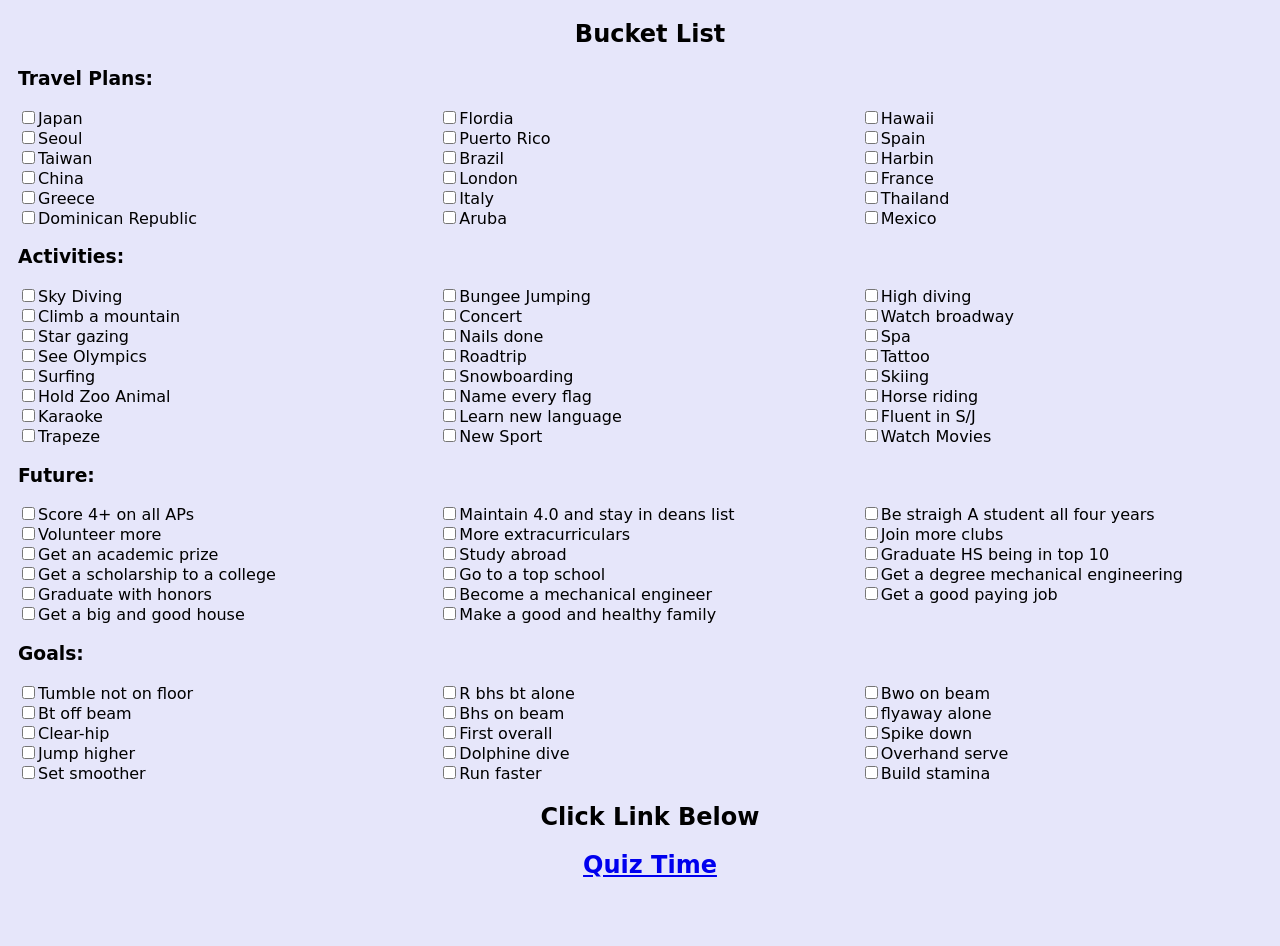
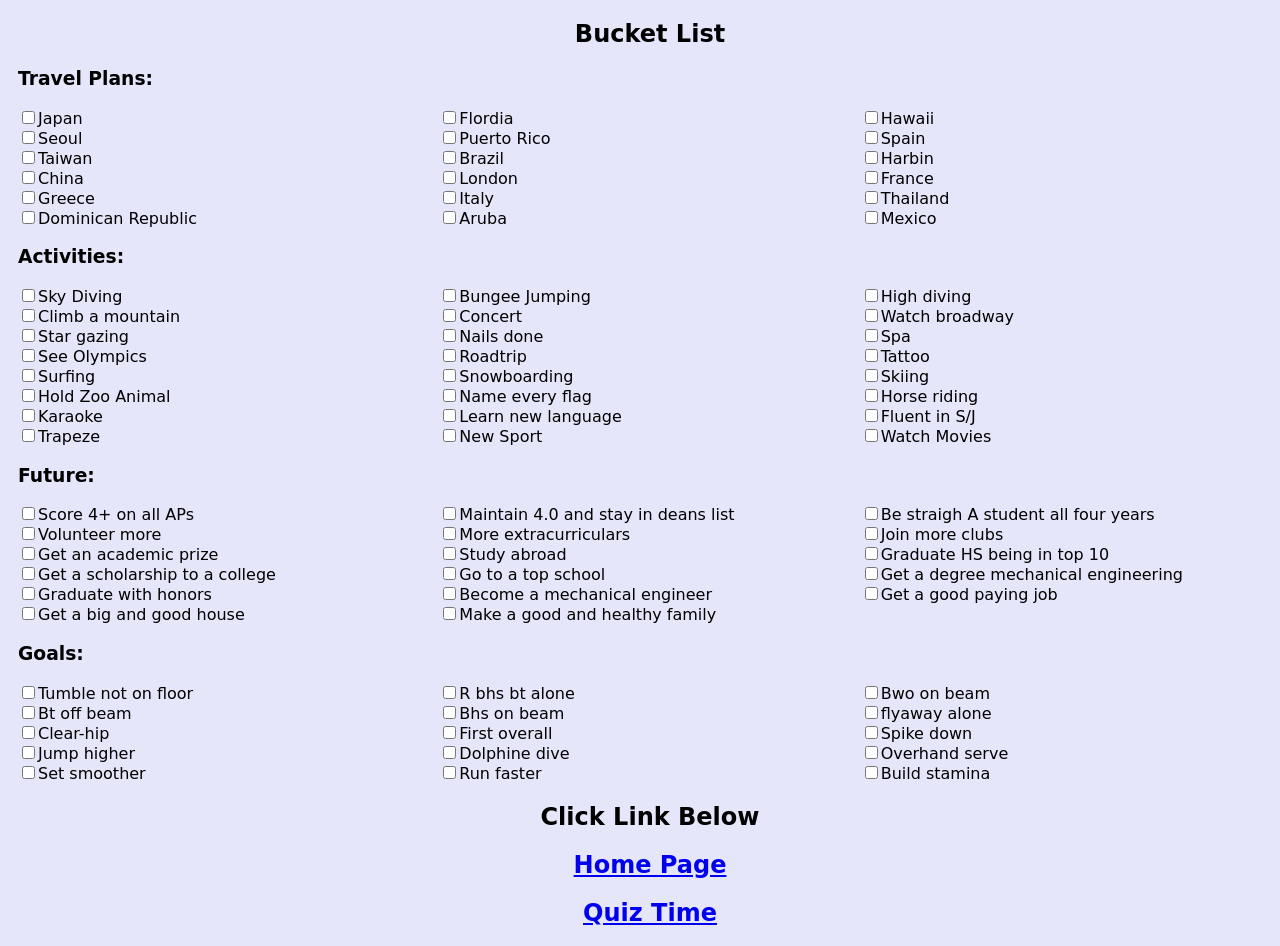
Before and after one commit to myo448/capstone-project, a plain HTML site: page bucketlist.html in a window 1280 px wide. Before the commit the page ends 899 px from the top, so only its background shows below. Drawn offline with Linux system fonts and the light colour scheme.

Commit message:
Update bucketlist.html

```diff
--- a/bucketlist.html
+++ b/bucketlist.html
@@ -173,7 +173,7 @@
 </div>
 
   <center><div><h2> Click Link Below </h2></div></center>
-<center><div><a href = "quiz.html"> <h2> Quiz Time</h2></a></div></center>
+<center><div><a href = "homepage.html"><h2>Home Page</h2><a href = "quiz.html"> <h2> Quiz Time</h2></a></div></center>
 
 
 
```
